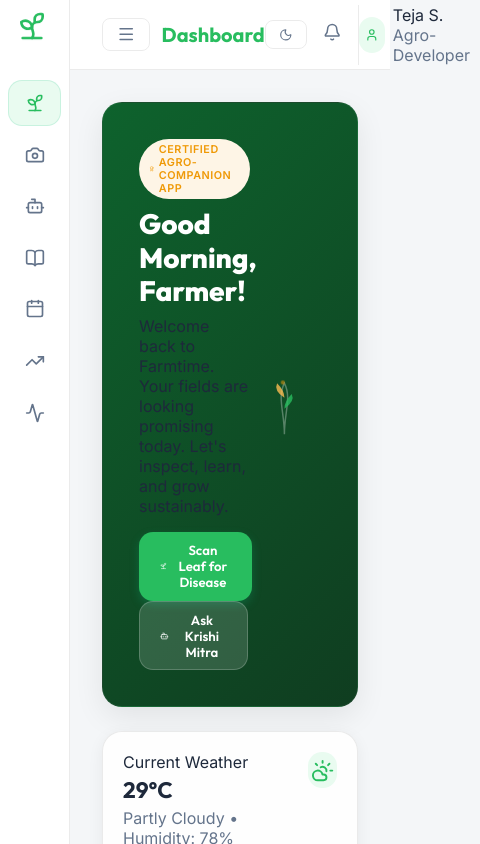
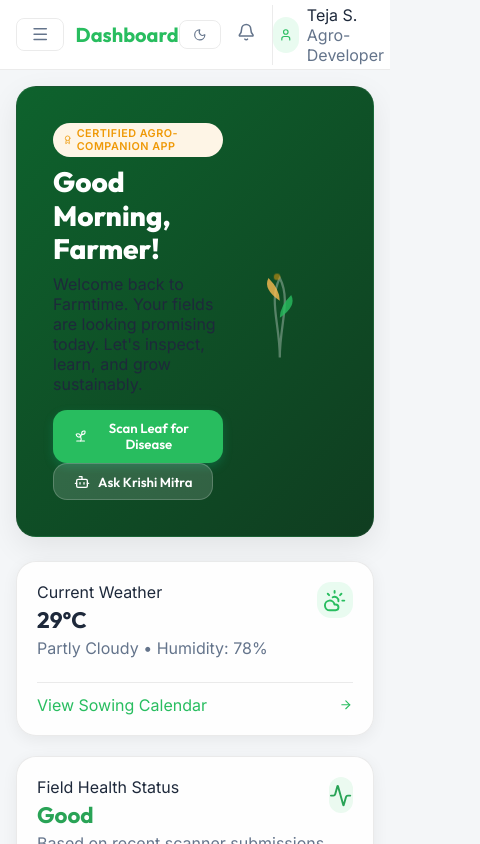
Before and after one commit to TsTeja13/farmtime, a React (Vite) app: page / in a window 390 px wide. Shown: the top 844 px of the page, 480 px wide, since content can reach past the window. Built offline with nearby package versions, Linux system fonts and the light colour scheme.

Commit message:
Enhance mobile responsive design with sliding drawer navigation overlay

```diff
--- a/src/App.jsx
+++ b/src/App.jsx
@@ -100,8 +100,14 @@ export default function App() {
 
   return (
     <div className="app-container">
-      {/* Sidebar Navigation (Desktop) */}
-      <aside className={`sidebar ${mobileMenuOpen ? 'flex' : ''}`}>
+      {/* Sidebar Overlay Backdrop for Mobile */}
+      <div
+        className={`sidebar-overlay ${mobileMenuOpen ? 'visible' : ''}`}
+        onClick={() => setMobileMenuOpen(false)}
+      />
+
+      {/* Sidebar Navigation (Desktop & Mobile Drawer) */}
+      <aside className={`sidebar ${mobileMenuOpen ? 'open' : ''}`}>
         <div>
           <div className="sidebar-logo">
             <Sprout className="logo-icon" />
--- a/src/index.css
+++ b/src/index.css
@@ -292,22 +292,58 @@ body {
 .grid-2-1 { grid-template-columns: 2fr 1fr; }
 .grid-3-1 { grid-template-columns: 3fr 1fr; }
 
+/* Sidebar Drawer Overlay Background */
+.sidebar-overlay {
+  position: fixed;
+  inset: 0;
+  background-color: rgba(0, 0, 0, 0.4);
+  backdrop-filter: blur(4px);
+  -webkit-backdrop-filter: blur(4px);
+  z-index: 999;
+  opacity: 0;
+  pointer-events: none;
+  transition: opacity 0.3s ease;
+}
+.sidebar-overlay.visible {
+  opacity: 1;
+  pointer-events: auto;
+}
+
 @media (max-width: 900px) {
   .grid-2-1, .grid-3-1, .grid-3, .grid-4 {
     grid-template-columns: 1fr;
+    gap: 1.25rem;
   }
   .sidebar {
-    width: 70px;
-    padding: 1rem 0.5rem;
+    position: fixed;
+    top: 0;
+    left: -260px;
+    width: 260px;
+    height: 100vh;
+    z-index: 1000;
+    transition: left 0.3s cubic-bezier(0.4, 0, 0.2, 1);
+    box-shadow: none;
+    padding: 1.5rem;
+  }
+  .sidebar.open {
+    left: 0;
+    box-shadow: var(--shadow-lg);
   }
   .logo-text, .nav-item span, .sidebar-footer-text {
-    display: none;
+    display: flex !important;
   }
   .nav-item {
-    justify-content: center;
-    padding: 0.75rem 0;
+    justify-content: flex-start;
+    padding: 0.75rem 1rem;
+  }
+  .header {
+    padding: 0 1rem;
+  }
+  .main-content {
+    padding: 1rem;
   }
 }
+
 
 /* Margin and Padding utilities */
 .mb-1 { margin-bottom: 0.25rem; }
```
